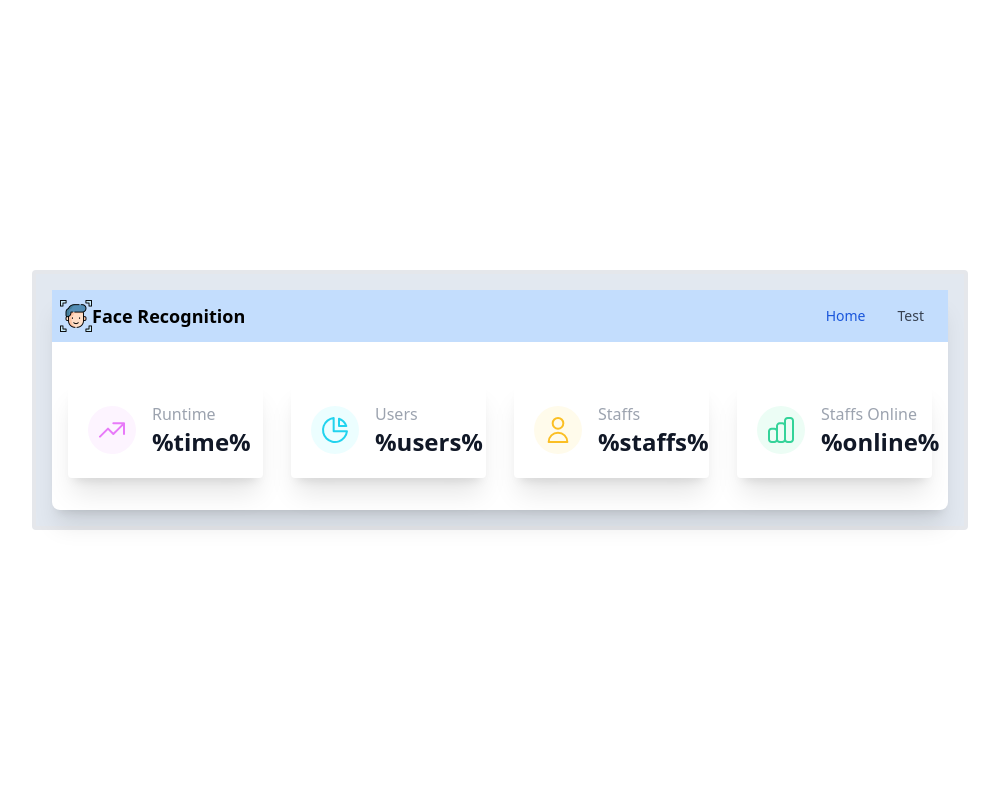
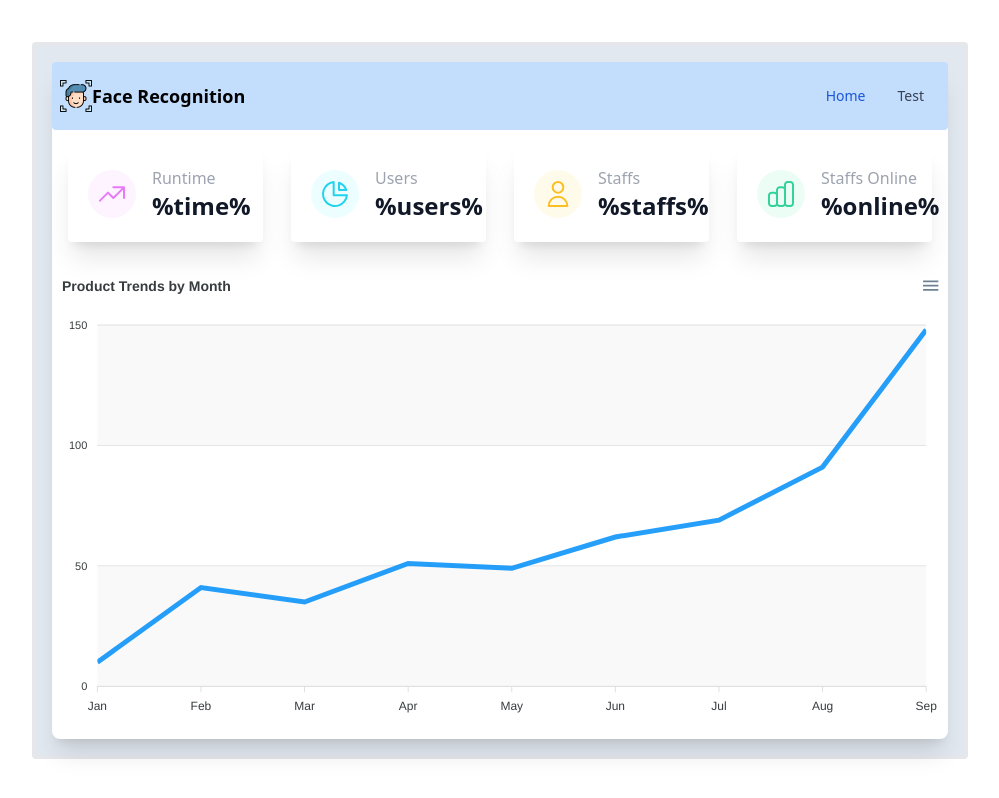
Before and after one commit to Eyupc/Face-Recognition-Website, a React (Create React App) app: page /home in a window 1280 px wide. Shown: the whole page, without its empty margins (140-1139 px from the left). Built offline with nearby package versions, Linux system fonts and the light colour scheme.

Commit message:
Added StatsChart

```diff
--- a/src/components/Home/HomePage.tsx
+++ b/src/components/Home/HomePage.tsx
@@ -2,6 +2,7 @@ import React from "react";
 import "../../css/index.css"
 import NavBar from "../static-parts/NavBar";
 import { StatsCard } from "./parts/StatsCard";
+import StatsChart from "./parts/StatsChart";
 export default class HomePage extends React.Component{
 
     constructor(props ={}){
@@ -9,16 +10,15 @@ export default class HomePage extends React.Component{
     }
 
     render(){
-        return(<div className="flex flex-col justify-center items-center h-screen">
-        <div className="box-border h-72 w-auto h-auto p-4 border-4 bg-slate-200	-500 m4 rounded ">
+        return(<div className="flex flex-col justify-center items-center h-full sm:h-screen">
+        <div className="md:flex box-border h-72 w-auto h-auto p-4 border-4 bg-slate-200	-500 m4 rounded">
             <div className="flex-1 h-full max-w-4xl mx-auto bg-white rounded-lg shadow-xl">
             <div className="flex flex-col md:flex-col">
-            <div className="mb-6">
                   <NavBar/>
-            </div>
             <div className="mb-4 p-4">
                   <StatsCard/>
                   </div>
+            <StatsChart/>
                     </div>
                     </div>
                     </div>
--- a/src/components/Home/parts/IChart.ts
+++ b/src/components/Home/parts/IChart.ts
@@ -8,7 +8,7 @@
 // There is on-going work to provide a comprehensive typed definition for this component.
 // See https://github.com/DefinitelyTyped/DefinitelyTyped/pull/28733
 
-declare class ApexCharts {
+export declare class ApexCharts {
     constructor(el: any, options: any)
     render(): Promise<void>
     updateOptions(
@@ -1169,7 +1169,3 @@ declare class ApexCharts {
       shadeIntensity?: number
     }
   }
-
-  declare module 'apexcharts' {
-    export = ApexCharts
-  }
--- a/src/components/Home/parts/StatsChart.tsx
+++ b/src/components/Home/parts/StatsChart.tsx
@@ -1,9 +1,10 @@
 import React from "react";
 import Chart from 'react-apexcharts'
+import { ApexCharts } from "./IChart";
 
-export default class StatsChart extends React.Component{
+export default class StatsChart extends React.Component<ApexChart,any>{
 
-    constructor(props = {}) {
+    constructor(props={}) {
         super(props);
 
         this.state = {
@@ -44,12 +45,15 @@ export default class StatsChart extends React.Component{
 
         };
 
+
       }
 
 
 
       render() {
         return (<div id="chart">
-<Chart options={this.state.options} series={this.state.series} type="line" height={350} />
+<Chart options={this.state.options} series={this.state.series} type="line" height={450} />
 </div>)
+
+      }
 }
--- a/src/components/static-parts/NavBar.tsx
+++ b/src/components/static-parts/NavBar.tsx
@@ -1,8 +1,10 @@
-import React from "react";
+import React, { CSSProperties } from "react";
 import "../../css/index.css"
 import icon from "../../images/recognition_2_face.png"
 import "flowbite"
+
 export default class NavBar extends React.Component{
+
 
     constructor(props = {}){
         super(props);
@@ -10,7 +12,7 @@ export default class NavBar extends React.Component{
 
 
     render() {
-        return(	<nav className="bg-blue-200 border-gray-200 px-2">
+        return(	<nav className="bg-blue-200 border-gray-200 px-2 rounded p-2">
         <div className="container mx-auto flex flex-wrap items-center justify-between">
           <a href="#" className="flex">
             <img src={icon}/>
@@ -26,7 +28,7 @@ export default class NavBar extends React.Component{
                 <a href="#" className="bg-blue-700 md:bg-transparent text-white block pl-3 pr-4 py-2 md:text-blue-700 md:p-0 rounded" aria-current="page">Home</a>
               </li>
               <li>
-                <a href="#" className="text-gray-700 hover:bg-gray-50 border-b border-gray-100 md:hover:bg-transparent md:border-0 block pl-3 pr-4 py-2 md:hover:text-blue-700 md:p-0">Test</a>
+                <a href="#" className="text-gray-700 hover:bg-gray-50 border-b border-gray-100 md:hover:bg-transparent md:border-0 block pl-3 pr-4 py-2 md:hover:text-blue-700 md:p-0 rounded">Test</a>
               </li>
             </ul>
           </div>
```
